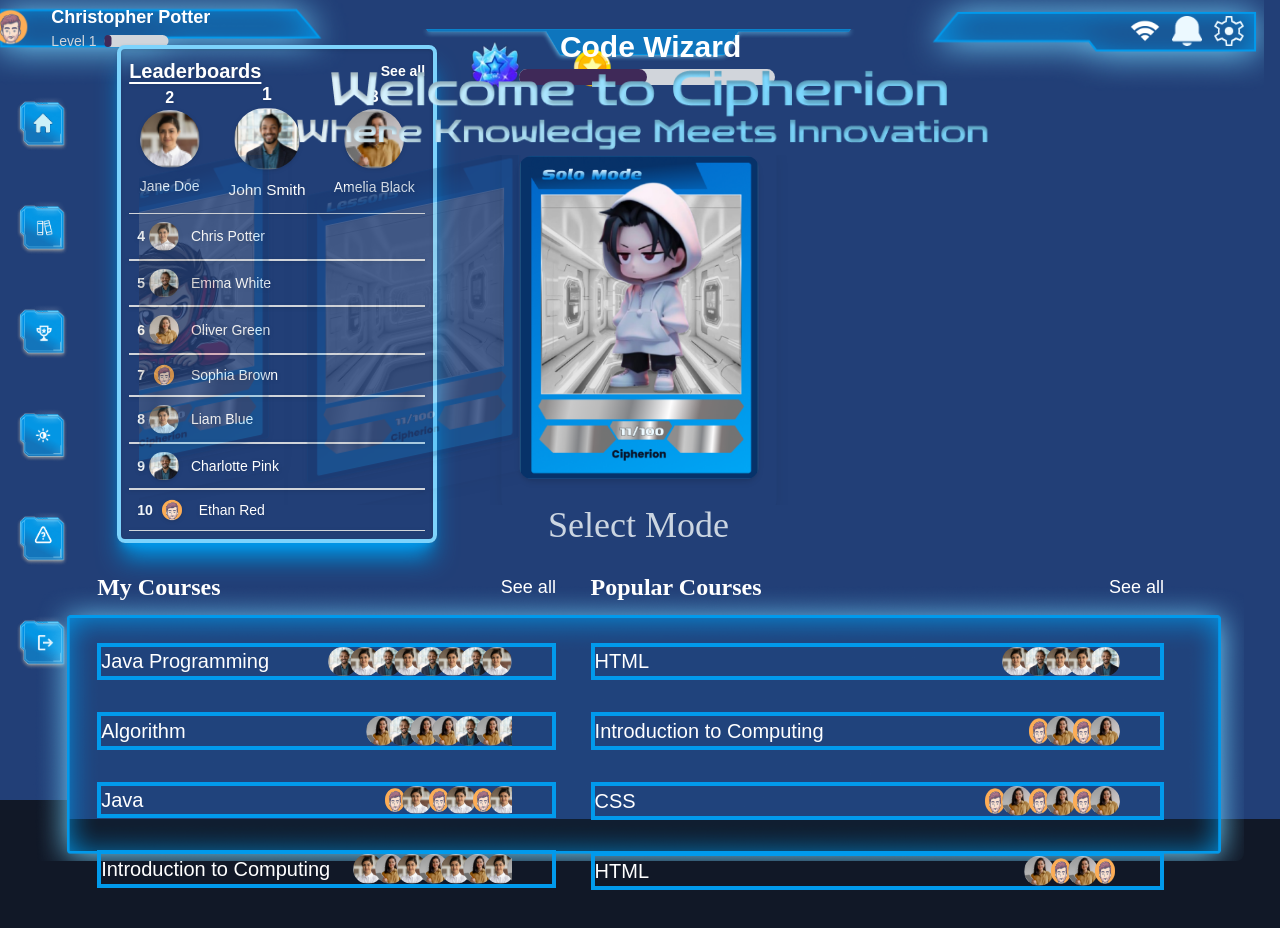
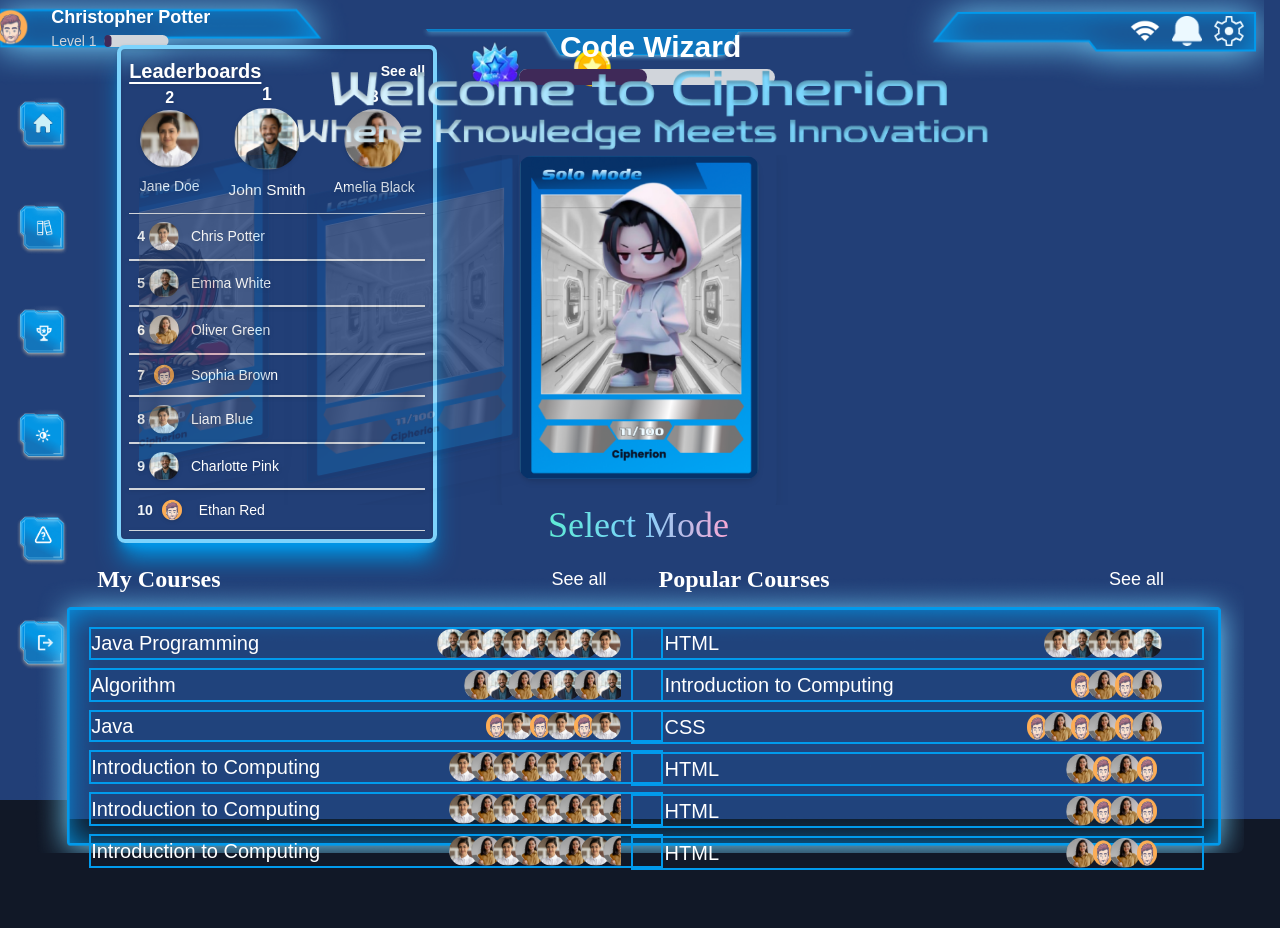
Before and after one commit to Piretz/code-quest-fe, a Next.js app: page /Selectmode in a window 1280 px wide. Built offline with nearby package versions, Linux system fonts and the light colour scheme.

Commit message:
dashboard

```diff
--- a/src/app/(auth)/Selectmode/maincontent.tsx
+++ b/src/app/(auth)/Selectmode/maincontent.tsx
@@ -205,27 +205,27 @@ const MainContent: React.FC = () => {
             ))}
           </Swiper>
 
-          <h1 className="text-4xl font-zenDots text-slate-300">Select Mode</h1>
+          <h1 className="text-4xl font-zenDots text-transparent bg-clip-text bg-gradient-to-r from-teal-300 via-sky-300 to-pink-300">Select Mode</h1>
         </div>
 
               {/* Column of Images at the bottom of Select Mode */}
-              <div className="relative flex justify-center items-center font-poppins h-0 min-h-0 -translate-y-3">
+              <div className="relative flex justify-center items-center font-poppins h-0 min-h-0 -translate-y-5">
                 <Image src="/assets/column.png" alt="Column Image" width={1800} height={100} className="rounded-lg" />
                 {/* Content Overlay */}
                 <div className="absolute inset-0 flex justify-between items-start px-8 py-6 h-0 text-white">
                   {/* Column 1: My Courses */}
-                      <div className="flex flex-col space-y-4 w-2/5 -translate-y-28">
+                      <div className="flex flex-col space-y-2 w-2/4 -translate-y-28">
                         <div className="flex justify-between items-center">
                           <h3 className="font-zenDots font-semibold text-2xl -translate-y-16 translate-x-8">
                             My Courses
                           </h3>
                           {/* See all link */}
-                          <a href="#" className="text-lg font-poppins text-white ml-auto hover:underline hover:text-blue-400 -translate-y-16 translate-x-8">
+                          <a href="#" className="text-lg font-poppins text-white ml-auto hover:underline hover:text-blue-400 -translate-y-16 -translate-x-8">
                             See all
                           </a>
                         </div>
-                    <div className="space-y-8 -translate-y-10 translate-x-8">
-                      <div className="flex justify-between items-center border-4 border-[#019AEC]">
+                    <div className="space-y-2 -translate-y-10 translate-x-6">
+                      <div className="flex justify-between items-center border-2 border-[#019AEC] w-full">
                         <span className="text-xl w-2/4">Java Programming</span>
                         <div className="flex -space-x-2 overflow-hidden -translate-x-10">
                           <Image src="/assets/john.png" alt="Contributor" width={30} height={30} className="inline-block rounded-full " />
@@ -239,7 +239,7 @@ const MainContent: React.FC = () => {
 
                         </div>
                       </div>
-                      <div className="flex justify-between items-center border-4 border-[#019AEC]">
+                      <div className="flex justify-between items-center border-2 border-[#019AEC]">
                         <span className="text-xl w-3/4">Algorithm</span>
                         <div className="flex -space-x-2 overflow-hidden -translate-x-10">
                           <Image src="/assets/annette.png" alt="Contributor" width={30} height={30} className="inline-block rounded-full" />
@@ -251,7 +251,7 @@ const MainContent: React.FC = () => {
                           <Image src="/assets/john.png" alt="Contributor" width={30} height={30} className="inline-block rounded-full" />
                         </div>
                       </div>
-                      <div className="flex justify-between items-center border-4 border-[#019AEC]">
+                      <div className="flex justify-between items-center border-2 border-[#019AEC]">
                         <span className="text-xl w-3/4">Java</span>
                         <div className="flex -space-x-2 overflow-hidden -translate-x-10">
                           <Image src="/assets/avatar.png" alt="Contributor" width={30} height={30} className="inline-block rounded-full" />
@@ -262,7 +262,33 @@ const MainContent: React.FC = () => {
                           <Image src="/assets/jane.png" alt="Contributor" width={30} height={30} className="inline-block rounded-full" />
                         </div>
                       </div>
-                      <div className="flex justify-between items-center border-4 border-[#019AEC]">
+                      <div className="flex justify-between items-center border-2 border-[#019AEC]">
+                        <span className="text-xl w-3/4">Introduction to Computing</span>
+                        <div className="flex -space-x-2 overflow-hidden -translate-x-10">
+                          <Image src="/assets/jane.png" alt="Contributor" width={30} height={30} className="inline-block rounded-full" />
+                          <Image src="/assets/annette.png" alt="Contributor" width={30} height={30} className="inline-block rounded-full" />
+                          <Image src="/assets/jane.png" alt="Contributor" width={30} height={30} className="inline-block rounded-full" />
+                          <Image src="/assets/annette.png" alt="Contributor" width={30} height={30} className="inline-block rounded-full" />
+                          <Image src="/assets/jane.png" alt="Contributor" width={30} height={30} className="inline-block rounded-full" />
+                          <Image src="/assets/annette.png" alt="Contributor" width={30} height={30} className="inline-block rounded-full" />
+                          <Image src="/assets/jane.png" alt="Contributor" width={30} height={30} className="inline-block rounded-full" />
+                          <Image src="/assets/annette.png" alt="Contributor" width={30} height={30} className="inline-block rounded-full" />
+                        </div>
+                      </div>
+                      <div className="flex justify-between items-center border-2 border-[#019AEC]">
+                        <span className="text-xl w-3/4">Introduction to Computing</span>
+                        <div className="flex -space-x-2 overflow-hidden -translate-x-10">
+                          <Image src="/assets/jane.png" alt="Contributor" width={30} height={30} className="inline-block rounded-full" />
+                          <Image src="/assets/annette.png" alt="Contributor" width={30} height={30} className="inline-block rounded-full" />
+                          <Image src="/assets/jane.png" alt="Contributor" width={30} height={30} className="inline-block rounded-full" />
+                          <Image src="/assets/annette.png" alt="Contributor" width={30} height={30} className="inline-block rounded-full" />
+                          <Image src="/assets/jane.png" alt="Contributor" width={30} height={30} className="inline-block rounded-full" />
+                          <Image src="/assets/annette.png" alt="Contributor" width={30} height={30} className="inline-block rounded-full" />
+                          <Image src="/assets/jane.png" alt="Contributor" width={30} height={30} className="inline-block rounded-full" />
+                          <Image src="/assets/annette.png" alt="Contributor" width={30} height={30} className="inline-block rounded-full" />
+                        </div>
+                      </div>
+                      <div className="flex justify-between items-center border-2 border-[#019AEC]">
                         <span className="text-xl w-3/4">Introduction to Computing</span>
                         <div className="flex -space-x-2 overflow-hidden -translate-x-10">
                           <Image src="/assets/jane.png" alt="Contributor" width={30} height={30} className="inline-block rounded-full" />
@@ -279,9 +305,9 @@ const MainContent: React.FC = () => {
                   </div>
 
                   {/* Column 2: Popular Courses */}
-                      <div className="flex flex-col space-y-4 w-2/4 -translate-y-28">
+                      <div className="flex flex-col space-y-2 w-2/4 -translate-y-28">
                         <div className="flex justify-between items-center">
-                          <h3 className="font-zenDots font-semibold text-2xl -translate-y-16 -translate-x-12">
+                          <h3 className="font-zenDots font-semibold text-2xl -translate-y-16 translate-x-5">
                             Popular Courses
                           </h3>
                           {/* See all link for Popular Courses */}
@@ -289,9 +315,9 @@ const MainContent: React.FC = () => {
                             See all
                           </a>
                         </div>
-                    <div className="space-y-8 -translate-y-10 -translate-x-12">
-                      <div className="flex justify-between items-center border-4 border-[#019AEC]">
-                        <span className="text-xl w-2/4">HTML</span>
+                    <div className="space-y-2 -translate-y-10 -translate-x-2">
+                      <div className="flex justify-between items-center border-2 border-[#019AEC]">
+                        <span className="text-xl w-2/3 translate-x-8">HTML</span>
                         <div className="flex -space-x-2 overflow-hidden -translate-x-10">
                           <Image src="/assets/jane.png" alt="Contributor" width={30} height={30} className="inline-block rounded-full" />
                           <Image src="/assets/john.png" alt="Contributor" width={30} height={30} className="inline-block rounded-full" />
@@ -300,8 +326,8 @@ const MainContent: React.FC = () => {
                           <Image src="/assets/john.png" alt="Contributor" width={30} height={30} className="inline-block rounded-full" />
                         </div>
                       </div>
-                      <div className="flex justify-between items-center border-4 border-[#019AEC]">
-                        <span className="text-xl w-2/4">Introduction to Computing</span>
+                      <div className="flex justify-between items-center border-2 border-[#019AEC]">
+                        <span className="text-xl w-2/4 translate-x-8">Introduction to Computing</span>
                         <div className="flex -space-x-2 overflow-hidden -translate-x-10">
                           <Image src="/assets/avatar.png" alt="Contributor" width={30} height={30} className="inline-block rounded-full" />
                           <Image src="/assets/annette.png" alt="Contributor" width={30} height={30} className="inline-block rounded-full" />
@@ -309,8 +335,8 @@ const MainContent: React.FC = () => {
                           <Image src="/assets/annette.png" alt="Contributor" width={30} height={30} className="inline-block rounded-full" />
                         </div>
                       </div>
-                      <div className="flex justify-between items-center border-4 border-[#019AEC]">
-                        <span className="text-xl w-2/4">CSS</span>
+                      <div className="flex justify-between items-center border-2 border-[#019AEC]">
+                        <span className="text-xl w-2/4 translate-x-8">CSS</span>
                         <div className="flex -space-x-2 overflow-hidden -translate-x-10">
                         <Image src="/assets/avatar.png" alt="Contributor" width={30} height={30} className="inline-block rounded-full" />
                         <Image src="/assets/annette.png" alt="Contributor" width={30} height={30} className="inline-block rounded-full" />
@@ -320,8 +346,26 @@ const MainContent: React.FC = () => {
                         <Image src="/assets/annette.png" alt="Contributor" width={30} height={30} className="inline-block rounded-full" />
                         </div>
                       </div>
-                      <div className="flex justify-between items-center border-4 border-[#019AEC]">
-                        <span className="text-xl w-2/4">HTML</span>
+                      <div className="flex justify-between items-center border-2 border-[#019AEC]">
+                        <span className="text-xl w-2/4 translate-x-8">HTML</span>
+                        <div className="flex -space-x-2 overflow-hidden -translate-x-10">
+                          <Image src="/assets/annette.png" alt="Contributor" width={30} height={30} className="inline-block rounded-full" />
+                          <Image src="/assets/avatar.png" alt="Contributor" width={30} height={30} className="inline-block rounded-full" />
+                          <Image src="/assets/annette.png" alt="Contributor" width={30} height={30} className="inline-block rounded-full" />
+                          <Image src="/assets/avatar.png" alt="Contributor" width={30} height={30} className="inline-block rounded-full" />
+                        </div>
+                      </div>
+                      <div className="flex justify-between items-center border-2 border-[#019AEC]">
+                        <span className="text-xl w-2/4 translate-x-8">HTML</span>
+                        <div className="flex -space-x-2 overflow-hidden -translate-x-10">
+                          <Image src="/assets/annette.png" alt="Contributor" width={30} height={30} className="inline-block rounded-full" />
+                          <Image src="/assets/avatar.png" alt="Contributor" width={30} height={30} className="inline-block rounded-full" />
+                          <Image src="/assets/annette.png" alt="Contributor" width={30} height={30} className="inline-block rounded-full" />
+                          <Image src="/assets/avatar.png" alt="Contributor" width={30} height={30} className="inline-block rounded-full" />
+                        </div>
+                      </div>
+                      <div className="flex justify-between items-center border-2 border-[#019AEC]">
+                        <span className="text-xl w-2/4 translate-x-8">HTML</span>
                         <div className="flex -space-x-2 overflow-hidden -translate-x-10">
                           <Image src="/assets/annette.png" alt="Contributor" width={30} height={30} className="inline-block rounded-full" />
                           <Image src="/assets/avatar.png" alt="Contributor" width={30} height={30} className="inline-block rounded-full" />
```
